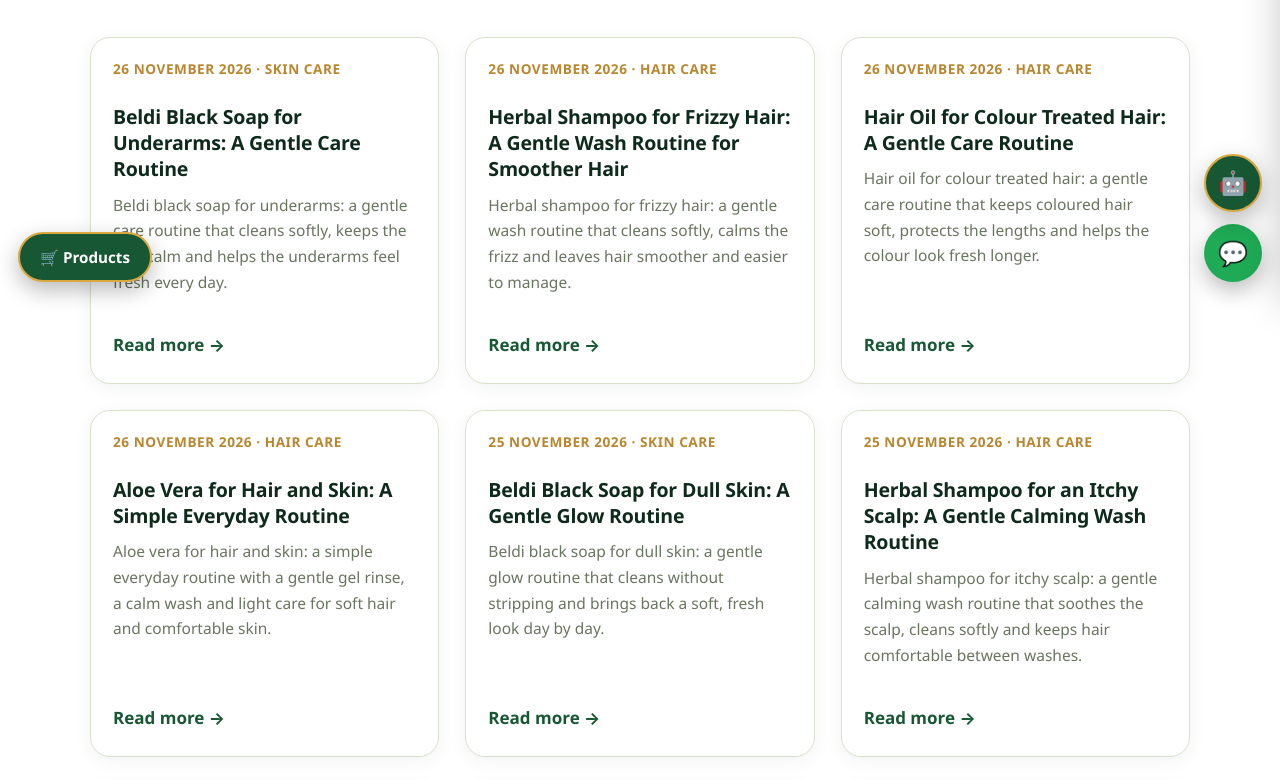
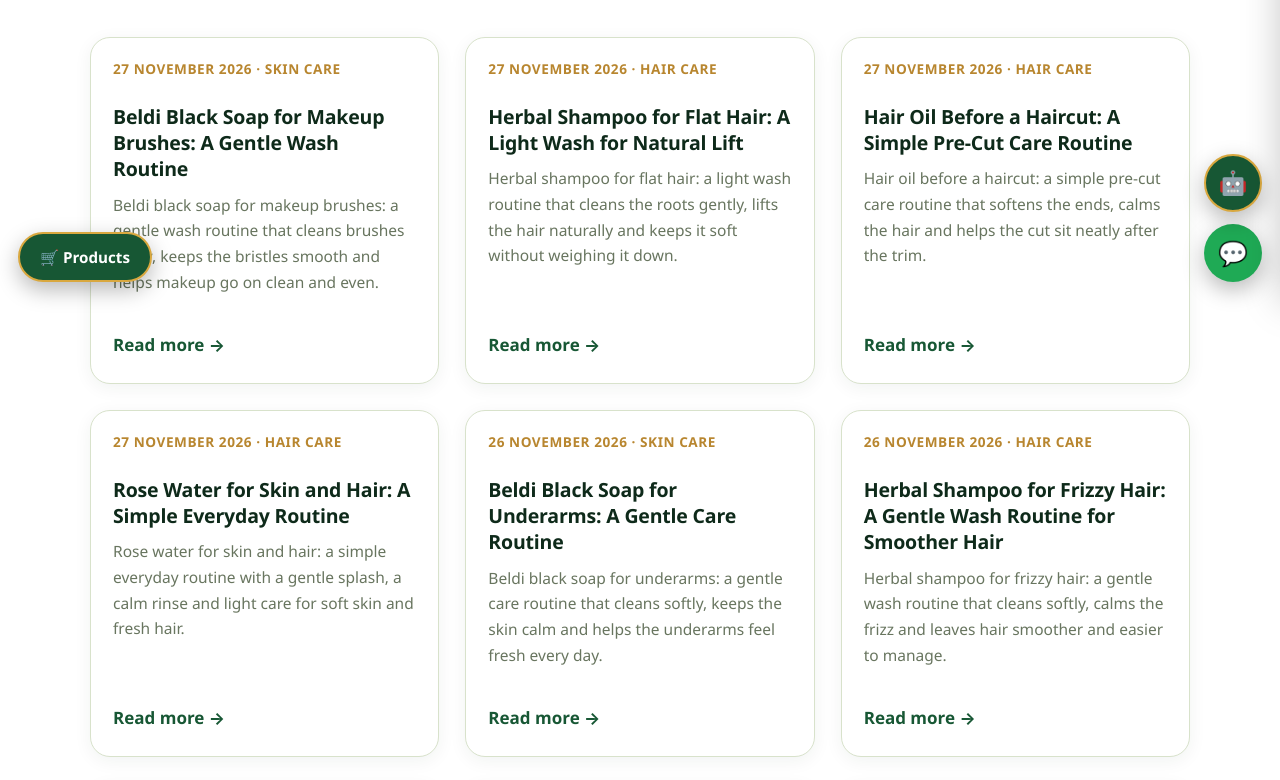
Before and after one commit to liltmark/herb-organics-store, a plain HTML site: page blog/index.html in a window 1280 px wide. Shown: the part 500-1280 px from the top of the page. Drawn offline with Linux system fonts and the light colour scheme.

Commit message:
Blog index: add 4 articles 2026-11-27 (122 -> 126 cards)

```diff
--- a/blog/index.html
+++ b/blog/index.html
@@ -173,6 +173,42 @@
       <p class="lead center" style="max-width:680px;margin:0 auto 40px;">Honest, practical guides from our family to yours — how gentle cleansing works, what the Moroccan hammam ritual does for your skin, and why Amla, Reetha and Shikakai have been trusted in our homes for generations.</p>
 
       <div class="grid grid-3">
+        <article class="card blog-card">
+          <div class="card-body">
+            <p class="blog-date"><time datetime="2026-11-27">27 November 2026</time> · Skin Care</p>
+            <h3><a href="/blog/beldi-black-soap-makeup-brushes-gentle-wash-routine">Beldi Black Soap for Makeup Brushes: A Gentle Wash Routine</a></h3>
+            <p>Beldi black soap for makeup brushes: a gentle wash routine that cleans brushes softly, keeps the bristles smooth and helps makeup go on clean and even.</p>
+            <div class="spacer"></div>
+            <a class="read-more" href="/blog/beldi-black-soap-makeup-brushes-gentle-wash-routine">Read more →</a>
+          </div>
+        </article>
+        <article class="card blog-card">
+          <div class="card-body">
+            <p class="blog-date"><time datetime="2026-11-27">27 November 2026</time> · Hair Care</p>
+            <h3><a href="/blog/herbal-shampoo-flat-hair-light-wash-natural-lift">Herbal Shampoo for Flat Hair: A Light Wash for Natural Lift</a></h3>
+            <p>Herbal shampoo for flat hair: a light wash routine that cleans the roots gently, lifts the hair naturally and keeps it soft without weighing it down.</p>
+            <div class="spacer"></div>
+            <a class="read-more" href="/blog/herbal-shampoo-flat-hair-light-wash-natural-lift">Read more →</a>
+          </div>
+        </article>
+        <article class="card blog-card">
+          <div class="card-body">
+            <p class="blog-date"><time datetime="2026-11-27">27 November 2026</time> · Hair Care</p>
+            <h3><a href="/blog/hair-oil-before-haircut-simple-pre-cut-care-routine">Hair Oil Before a Haircut: A Simple Pre-Cut Care Routine</a></h3>
+            <p>Hair oil before a haircut: a simple pre-cut care routine that softens the ends, calms the hair and helps the cut sit neatly after the trim.</p>
+            <div class="spacer"></div>
+            <a class="read-more" href="/blog/hair-oil-before-haircut-simple-pre-cut-care-routine">Read more →</a>
+          </div>
+        </article>
+        <article class="card blog-card">
+          <div class="card-body">
+            <p class="blog-date"><time datetime="2026-11-27">27 November 2026</time> · Hair Care</p>
+            <h3><a href="/blog/rose-water-skin-hair-simple-everyday-routine">Rose Water for Skin and Hair: A Simple Everyday Routine</a></h3>
+            <p>Rose water for skin and hair: a simple everyday routine with a gentle splash, a calm rinse and light care for soft skin and fresh hair.</p>
+            <div class="spacer"></div>
+            <a class="read-more" href="/blog/rose-water-skin-hair-simple-everyday-routine">Read more →</a>
+          </div>
+        </article>
         <article class="card blog-card">
           <div class="card-body">
             <p class="blog-date"><time datetime="2026-11-26">26 November 2026</time> · Skin Care</p>
```
